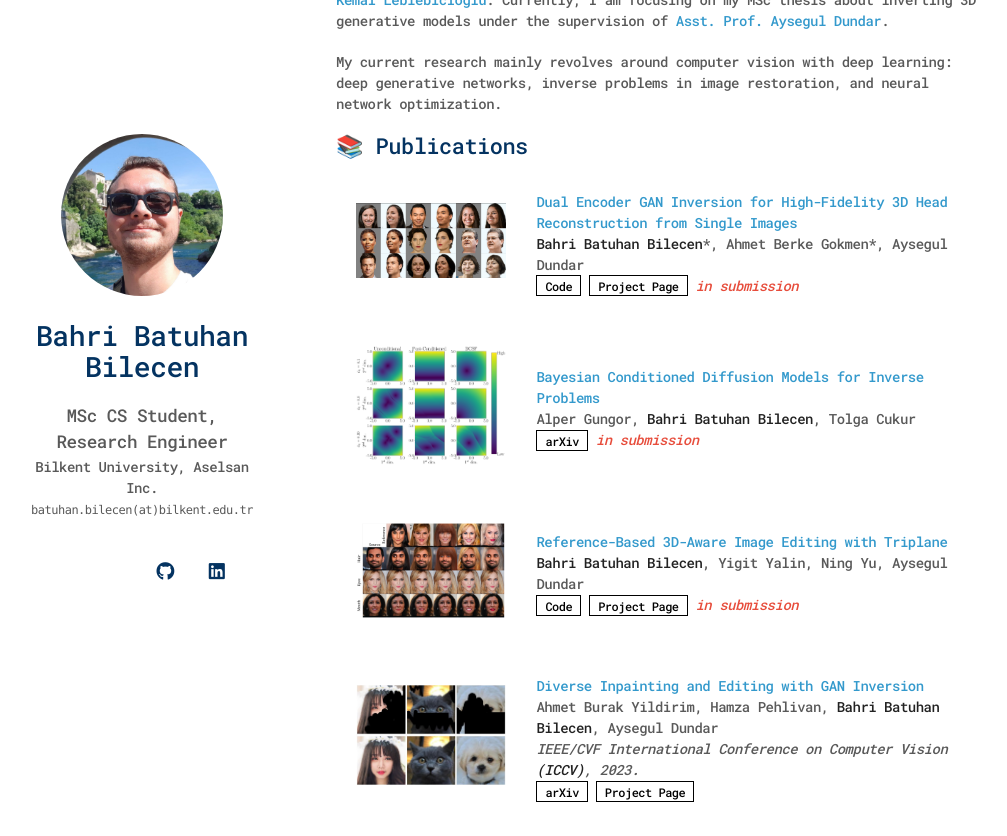
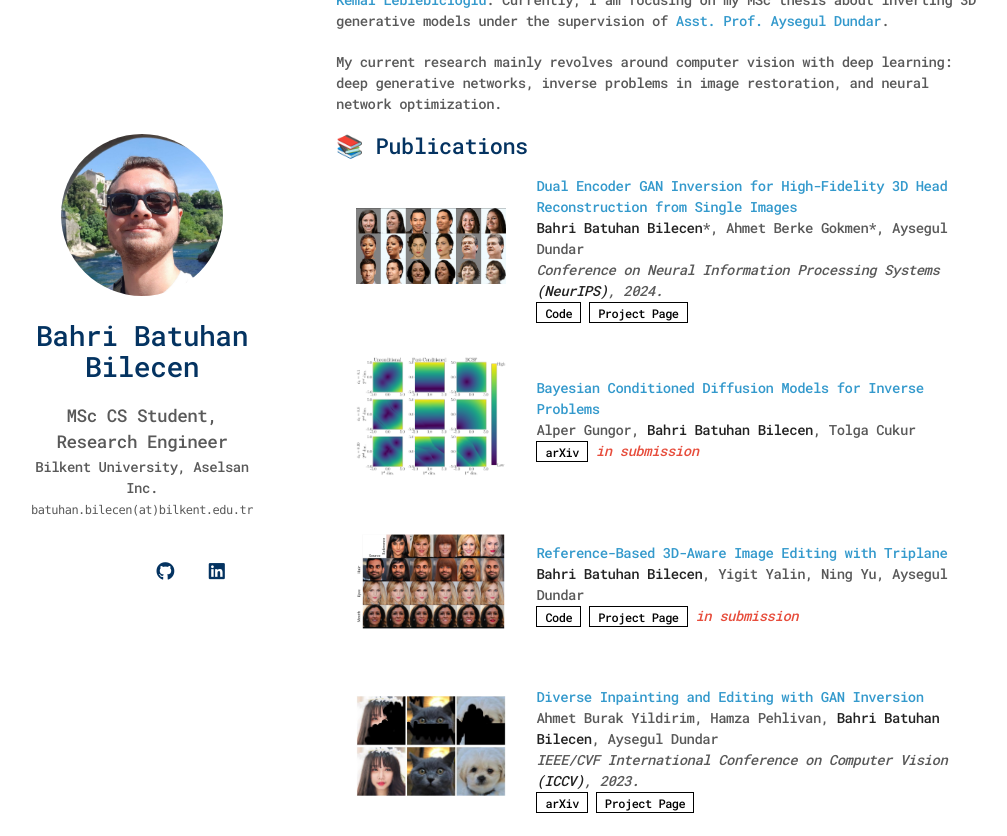
Before and after one commit to three-bee/three-bee.github.io, a Jekyll site: the page built from index.md, in a window 1280 px wide and 900 px high, scrolled down 333 px, cut to the strip 0-836 px from the top of the window. Shown: the whole strip, without its empty margins (134-1141 px from the left). Built offline with Jekyll 4.4.1, drawn with Linux system fonts in a browser that asks for light colours; nearby versions of some CDN libraries; a style sheet for code colours, icons or effects is not loaded; our own code applies the rules of GitHub Pages for plain Markdown files.

Commit message:
Update publications.yml

```diff
--- a/_data/publications.yml
+++ b/_data/publications.yml
@@ -4,7 +4,7 @@ main:
     code: https://github.com/berkegokmen1/dual-enc-3d-gan-inversion
     authors: <strong>Bahri Batuhan Bilecen</strong>*, Ahmet Berke Gokmen*, Aysegul Dundar
     image: ./assets/img/dual_encoder.png
-    notes: in submission
+    conference: Conference on Neural Information Processing Systems <strong>(NeurIPS)</strong>, 2024.
 
   - title: Bayesian Conditioned Diffusion Models for Inverse Problems
     arxiv: https://arxiv.org/abs/2406.09768
```
